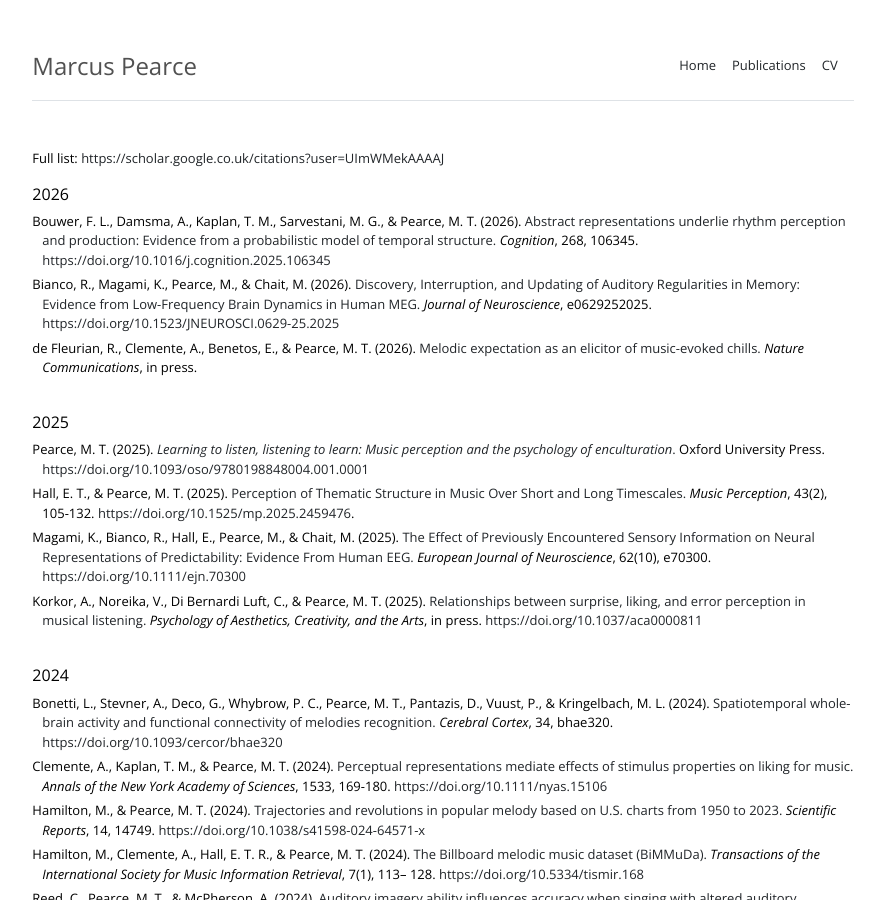
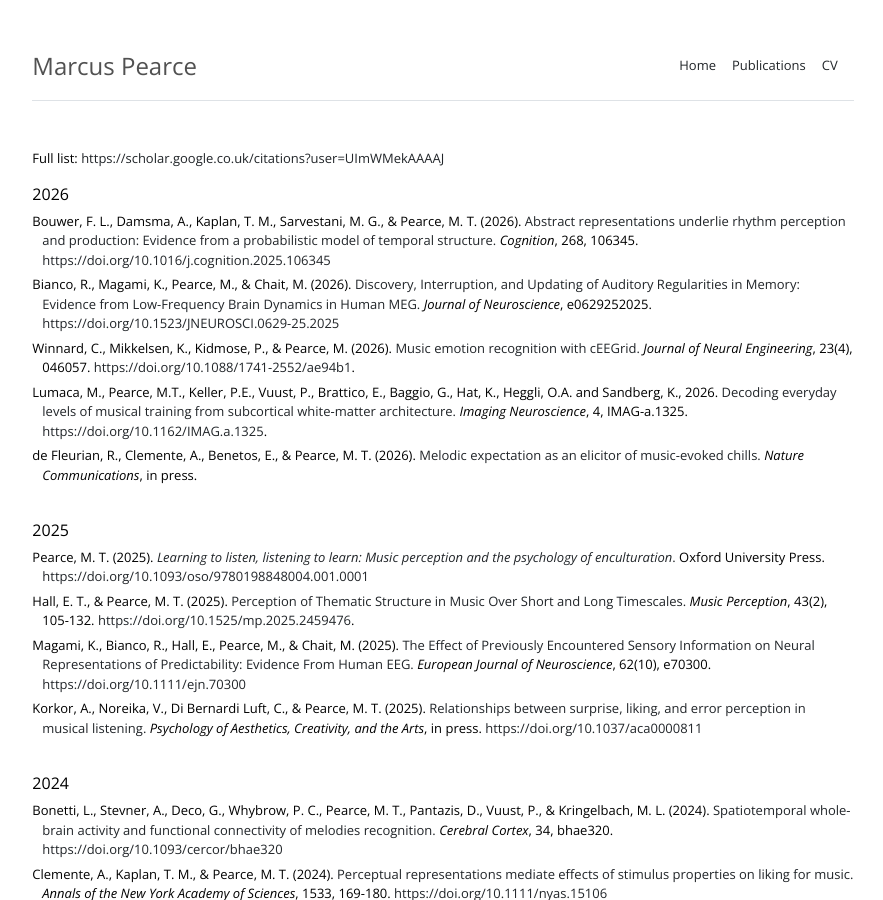
Before and after one commit to mtpearce/mtpearce.github.io, a Jekyll site: the page built from publications.md, in a window 1280 px wide and 900 px high. Shown: the whole window, without its empty margins (197-1080 px from the left). Built offline with Jekyll 4.4.1, drawn with Linux system fonts in a browser that asks for light colours; nearby versions of some CDN libraries.

Commit message:
Update publications list.

```diff
--- a/publications.md
+++ b/publications.md
@@ -12,6 +12,10 @@ title: "Publications"
 <li>Bouwer, F. L., Damsma, A., Kaplan, T. M., Sarvestani, M. G., & Pearce, M. T. (2026). <a href="assets/papers/BouwerEtAl2026.pdf">Abstract representations underlie rhythm perception and production: Evidence from a probabilistic model of temporal structure.</a> <i>Cognition</i>, 268, 106345. <a href="https://doi.org/10.1016/j.cognition.2025.106345">https://doi.org/10.1016/j.cognition.2025.106345</a></li>
 
 <li>Bianco, R., Magami, K., Pearce, M., & Chait, M. (2026). <a href="assets/papers/BiancoEtAl2026.pdf">Discovery, Interruption, and Updating of Auditory Regularities in Memory: Evidence from Low-Frequency Brain Dynamics in Human MEG.</a> <i>Journal of Neuroscience</i>, e0629252025. <a href="https://doi.org/10.1523/JNEUROSCI.0629-25.2025">https://doi.org/10.1523/JNEUROSCI.0629-25.2025</a></li>
+
+<li>Winnard, C., Mikkelsen, K., Kidmose, P., & Pearce, M. (2026). <a href="assets/papers/WinnardEtAl2026.pdf">Music emotion recognition with cEEGrid.</a> <i>Journal of Neural Engineering</i>, 23(4), 046057. <a href="https://doi.org/10.1088/1741-2552/ae94b1">https://doi.org/10.1088/1741-2552/ae94b1</a>.</li>
+
+<li>Lumaca, M., Pearce, M.T., Keller, P.E., Vuust, P., Brattico, E., Baggio, G., Hat, K., Heggli, O.A. and Sandberg, K., 2026. <a href="assets/papers/LumacaEtAl2026.pdf">Decoding everyday levels of musical training from subcortical white-matter architecture.</a> <i>Imaging Neuroscience</i>, 4, IMAG-a.1325. <a href="https://doi.org/10.1162/IMAG.a.1325">https://doi.org/10.1162/IMAG.a.1325</a>.</li>
 
 <li>de Fleurian, R., Clemente, A., Benetos, E., & Pearce, M. T. (2026). <a href="">Melodic expectation as an elicitor of music-evoked chills.</a> <i>Nature Communications</i>, in press.</li>
 
```
Also changed, not shown: 2 other files.
